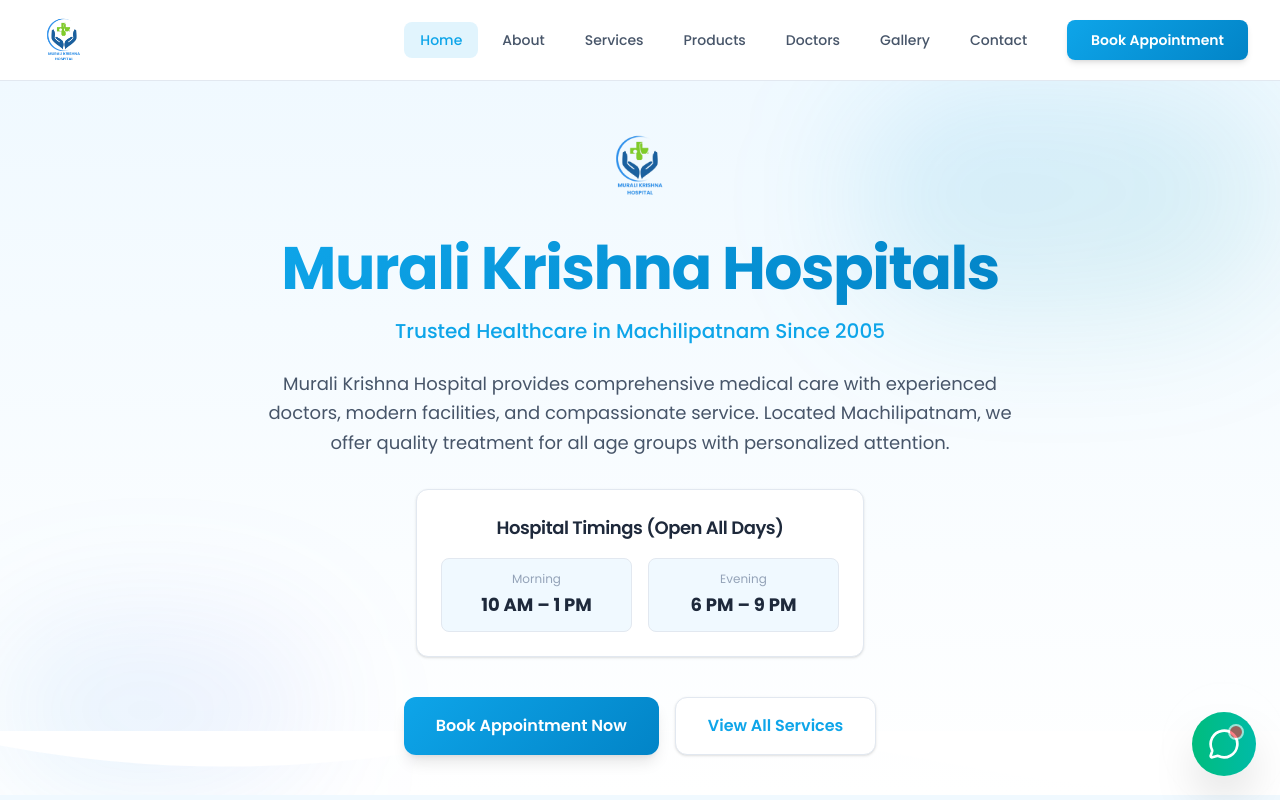
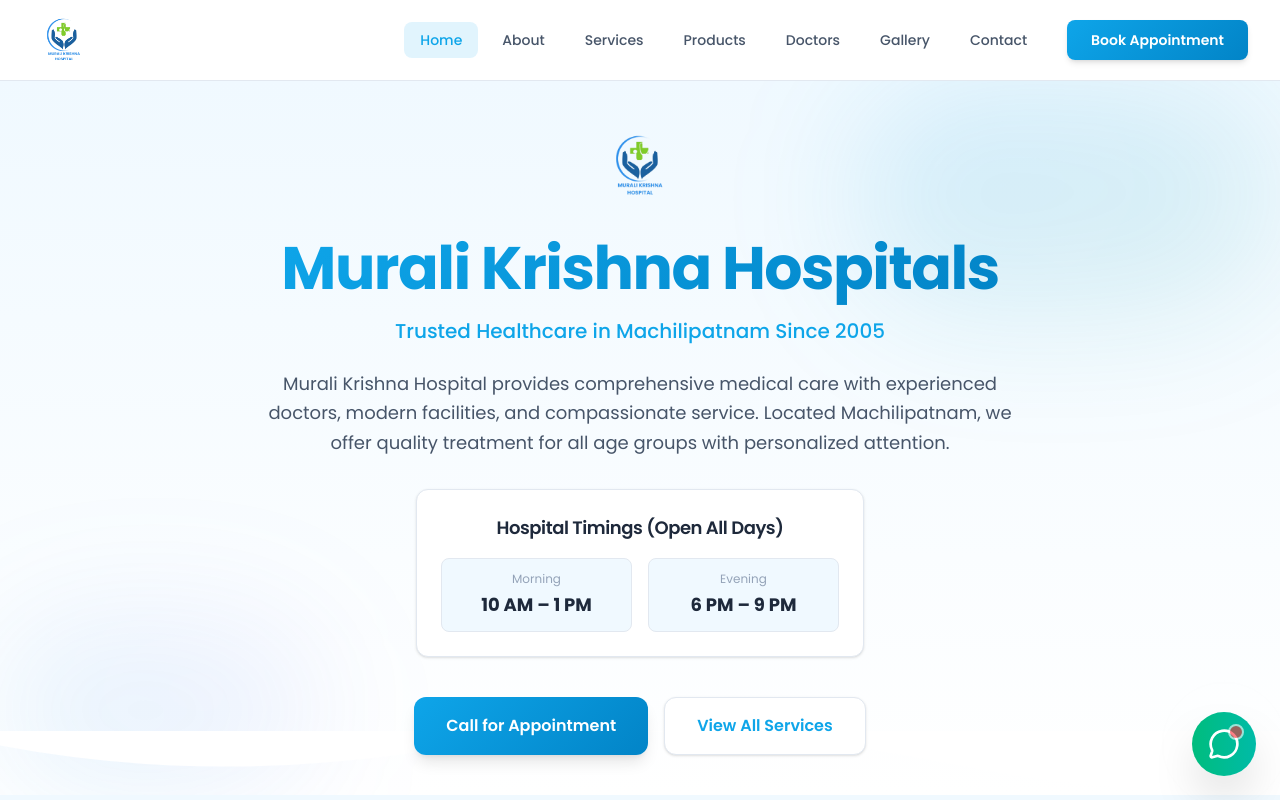
Before and after one commit to test4234/demo-websites, a Next.js app: page / in a window 1280 px wide. Shown: the top 800 px of the page. Built offline with nearby package versions, Linux system fonts and the light colour scheme.

Commit message:
Initial commit

```diff
--- a/src/components/Hero.js
+++ b/src/components/Hero.js
@@ -145,8 +145,8 @@
               {/* CTA BUTTONS */}
               <div className="mt-10 flex flex-col sm:flex-row gap-4 justify-center">
                 {/* Primary Button */}
-                <Link
-                  href={ctaHref}
+<a
+  href={`tel:${siteConfig.phone}`}
   className="
     px-8 py-4 rounded-xl
     font-semibold text-base
@@ -159,8 +159,9 @@
     color: "var(--text-highlighted)",
   }}
 >
-                  {ctaText}
-                </Link>
+  Call for Appointment
+</a>
+
 
                 {/* Secondary Button */}
                 <Link
```
Lines whose indentation alone changed are shown as unchanged.
